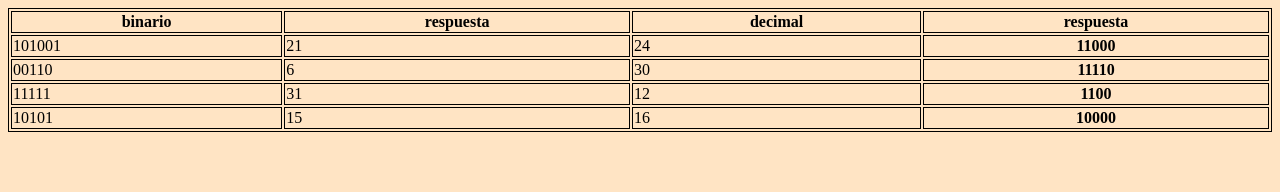
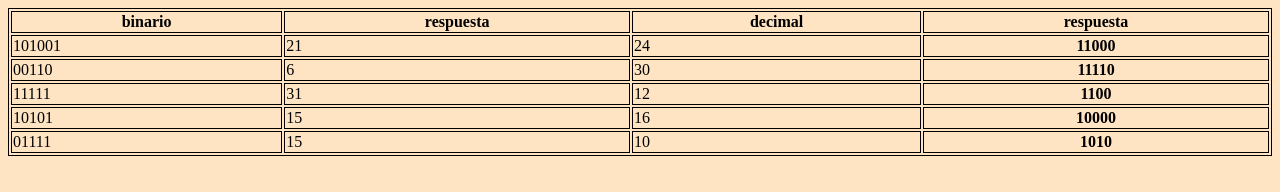
Before and after one commit to Diefer3/-practica-1.1-html, a plain HTML site: page index.html in a window 1280 px wide. Drawn offline with Linux system fonts and the light colour scheme.

Commit message:
sexta fila

```diff
--- a/index.html
+++ b/index.html
@@ -50,7 +50,12 @@
             <td>16</td>
             <th>10000</th>
         </tr>
-
+        <tr>
+            <td>01111</td>
+            <td>15</td>
+            <td>10</td>
+            <th>1010</th>
+        </tr>
     </table>
 </body>
 </html>
```
